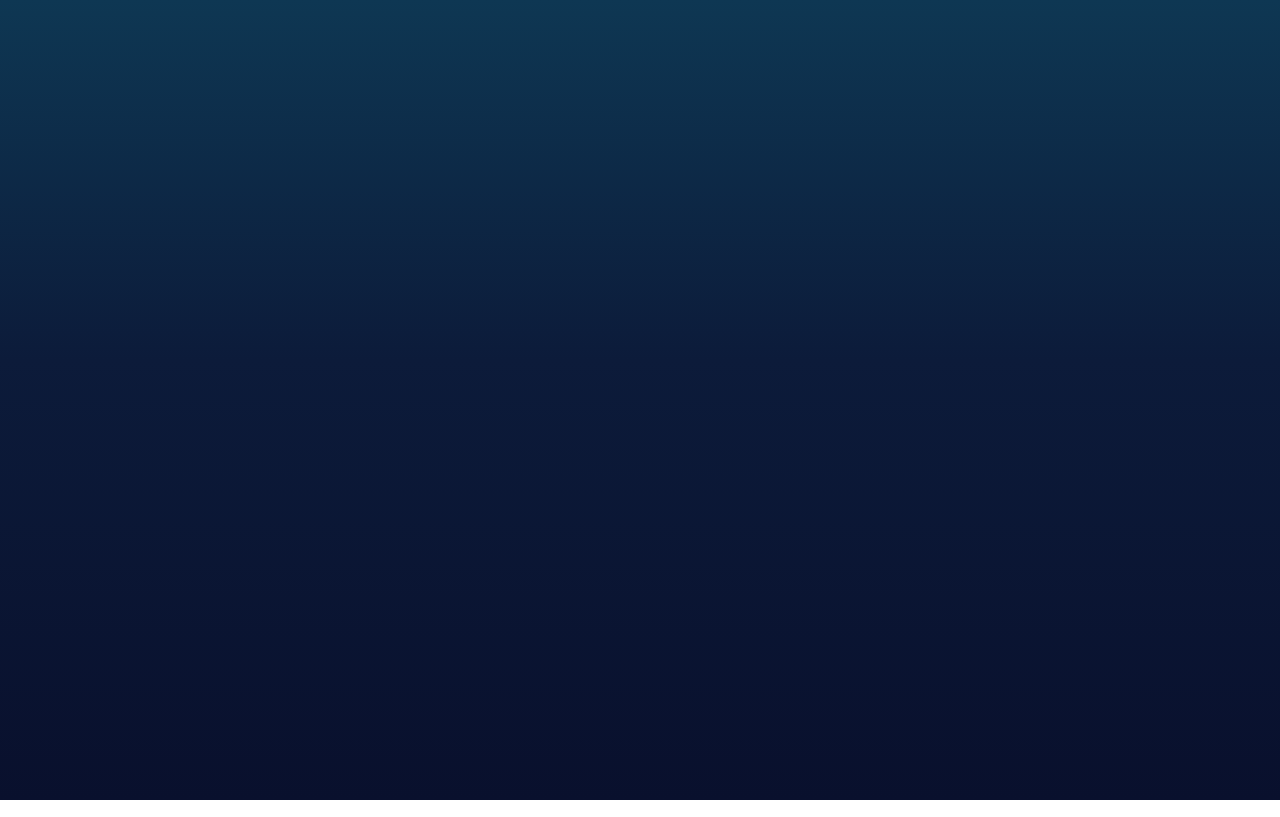
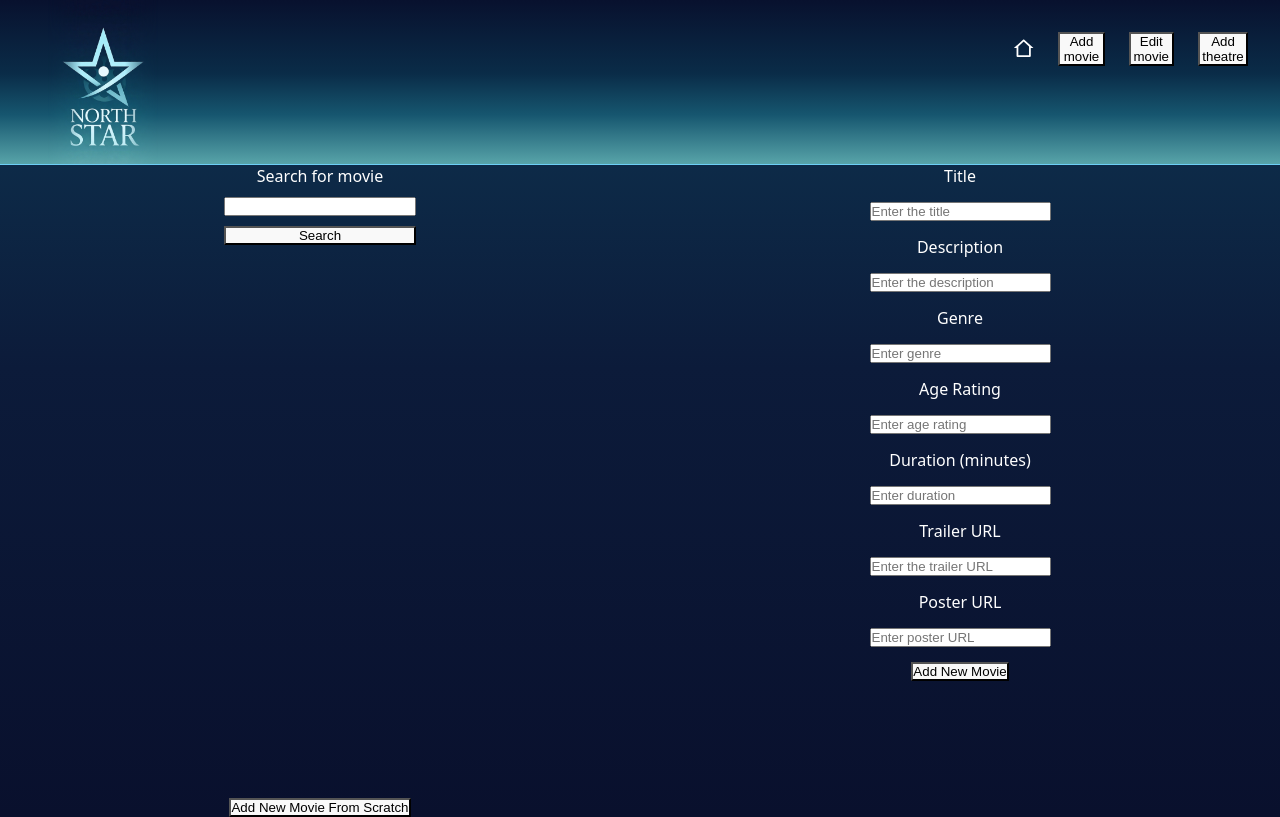
Before and after one commit to movie-theater-app/staff-frontend, a React (Vite) app: page /add-movie in a window 1280 px wide. Before the commit this address had no page. Built offline with nearby package versions, Linux system fonts and the light colour scheme.

Commit message:
Add movie page added without scheduling

```diff
--- a/package.json
+++ b/package.json
@@ -11,6 +11,7 @@
   },
   "dependencies": {
     "react": "^19.1.1",
+    "react-datepicker": "^8.8.0",
     "react-dom": "^19.1.1",
     "react-icons": "^5.5.0",
     "react-router-dom": "^7.9.5"
--- a/src/App.jsx
+++ b/src/App.jsx
@@ -3,6 +3,7 @@ import { BrowserRouter as Router, Routes, Route } from "react-router-dom";
 import './CSS/App.css';
 import StaffDashboard from "./pages/StaffDashboard";
 import AddTheatre from './pages/AddTheatre';
+import AddMovie from "./pages/AddMovie.jsx";
 
 function App() {
 
@@ -10,6 +11,7 @@ function App() {
     <Routes>
       <Route path="/" element={<StaffDashboard />} />
       <Route path="/add-theatre" element={<AddTheatre />} />
+      <Route path="/add-movie" element={<AddMovie />} />
 
     </Routes>
   )
--- /dev/null
+++ b/src/api-logic/addMovieApi.jsx
@@ -0,0 +1,49 @@
+const BASE_URL = "http://localhost:3000/api/movie";
+
+export async function searchTMDBMovie(query){
+    try {
+        const response = await fetch(`${BASE_URL}/tmdb/search?query=${query}`);
+
+        if(!response.ok){
+            throw new Error("Failed to fetch tmdb movie list for this movie search");
+        }
+        return await response.json();
+    } catch (error) {
+        console.error(error);
+        return "There was an error fetching movie";
+    }
+}
+
+export async function getTMDBMovieByID(movieID) {
+    try {
+        const response = await fetch(`${BASE_URL}/tmdb/search/${movieID}`);
+
+        if(!response.ok){
+            throw new Error("Failed to fetch tmdb get movie by ID");
+        }
+        return await response.json();
+    } catch (error) {
+        console.error(error);
+        return "There was an error importing the movie";
+    }
+}
+
+export async function importMovie(movieData) {
+    try {
+        const response = await fetch(`${BASE_URL}/import`, {
+            method: "POST",
+            headers: {
+                'Content-Type': 'application/json',
+            },
+            body: JSON.stringify(movieData),
+        });
+
+        if(!response.ok){
+            throw new Error("Failed to import movie to the database");
+        }
+        return await response.json();
+    } catch (error) {
+        console.error(error);
+        return "There was an error importing the movie";
+    }
+}
--- /dev/null
+++ b/src/components/AddMovieForm.jsx
@@ -0,0 +1,128 @@
+import React, {useEffect} from 'react';
+import {importMovie} from "../api-logic/addMovieApi.jsx";
+
+function AddMovieForm({movieData}) {
+
+    const [id, setId] = React.useState('');
+    const [title, setTitle] = React.useState('');
+    const [description, setDescription] = React.useState('');
+    const [trailer, setTrailer] = React.useState('');
+    const [genre, setGenre] = React.useState('');
+    const [duration, setDuration] = React.useState('');
+    const [poster, setPoster] = React.useState('');
+    const [ageRating, setAgeRating] = React.useState('');
+    async function formHandler(e) {
+        e.preventDefault();
+        const movie = {
+            id,
+            title,
+            description,
+            trailer_url: trailer,
+            genre,
+            duration_minutes: duration,
+            poster_url: poster,
+            age_rating: ageRating };
+        await importMovie(movie);
+        console.log(movie);
+    }
+
+    useEffect(() => {
+        setId( movieData.id || '');
+        setTitle(movieData.title || '');
+        setDescription(movieData.description || '');
+        setTrailer(movieData.trailer_url || '');
+        setGenre(movieData.genre || '');
+        setDuration(movieData.duration_minutes || '');
+        setPoster(movieData.poster_url || '');
+        setAgeRating(movieData.age_rating || '');
+        console.log(movieData.id);
+        console.log(movieData.title || '');
+    }, [movieData])
+
+    return (
+        <div style={{
+            color: 'white',
+        }}>
+
+            <form onSubmit={formHandler} style={{
+                display: 'flex',
+                flexDirection: 'column',
+                alignItems: 'center',
+                gap: '15px',
+            }}>
+                <label htmlFor="titleInput">Title</label>
+                <input type="text" id="titleInput" placeholder={"Enter the title"} name="title" value={title} onChange={(e) => setTitle(e.target.value)} required/>
+
+                <label htmlFor="descriptionInput">Description</label>
+                <input
+                    type="text"
+                    id="descriptionInput"
+                    name="description"
+                    placeholder="Enter the description"
+                    value={description}
+                    onChange={e => setDescription(e.target.value)}
+                    required
+                />
+
+                <label htmlFor="genreInput">Genre</label>
+                <input
+                    type="text"
+                    id="genreInput"
+                    name="genre"
+                    placeholder="Enter genre"
+                    value={genre}
+                    onChange={e => setGenre(e.target.value)}
+                />
+
+                <label htmlFor="ageRatingInput">Age Rating</label>
+                <input
+                    type="text"
+                    id="ageRatingInput"
+                    name="ageRating"
+                    placeholder="Enter age rating"
+                    value={ageRating}
+                    onChange={e => setAgeRating(e.target.value)}
+                />
+
+                <label htmlFor="durationInput">Duration (minutes)</label>
+                <input
+                    type="number"
+                    id="durationInput"
+                    name="duration"
+                    placeholder="Enter duration"
+                    value={duration}
+                    onChange={e => setDuration(e.target.value)}
+                />
+
+
+                <label htmlFor="trailerInput">Trailer URL</label>
+                <input
+                    type="text"
+                    id="trailerInput"
+                    name="trailer"
+                    placeholder="Enter the trailer URL"
+                    value={trailer}
+                    onChange={e => setTrailer(e.target.value)}
+                />
+
+
+
+                <label htmlFor="posterInput">Poster URL</label>
+                <input
+                    type="text"
+                    id="posterInput"
+                    name="poster"
+                    placeholder="Enter poster URL"
+                    value={poster}
+                    onChange={e => setPoster(e.target.value)}
+                />
+
+
+
+                <button type="submit">Add New Movie</button>
+            </form>
+        </div>
+    );
+}
+
+export default AddMovieForm;
--- /dev/null
+++ b/src/pages/AddMovie.jsx
@@ -0,0 +1,98 @@
+import React, {useEffect} from 'react';
+import NavBar from '../components/NavBar';
+import {getTMDBMovieByID, searchTMDBMovie} from "../api-logic/addMovieApi.jsx";
+import AddMovieForm from '../components/AddMovieForm';
+
+
+function AddMovie() {
+
+    const [movieToSearch, setMovieToSearch] = React.useState('');
+    const [movieList, setMovieList] = React.useState([]);
+    const [movieData, setMovieData] = React.useState([]);
+
+
+    async function handleMovieSearch () {
+        try{
+            const response = await searchTMDBMovie(movieToSearch);
+
+            setMovieList(response);
+        } catch(error){
+            console.log(error);
+        }
+    }
+
+    async function handleGetMovieByID (movieId) {
+        try{
+            const response = await getTMDBMovieByID(movieId);
+
+            setMovieData(response);
+        } catch(error){
+            console.log(error);
+        }
+    }
+
+    return (
+        <div>
+            <NavBar showLinks={true}/>
+            <div style={{
+                display: 'flex',
+                flexDirection: 'row',
+                width: '100%',
+            }}>
+                <div className="search-movie-div" style={{
+                    flex: '1',
+                }}>
+                    <div className="search-input-div" style={{
+                        display: 'flex',
+                        flexDirection: 'column',
+                        justifyContent: 'space-between',
+                        alignItems: 'center',
+                        gap: '10px',
+                        color: 'white',
+                    }}>
+                        <label htmlFor="movieToSearchInput" > Search for movie </label>
+                        <input id="movieToSearchInput"onChange={e => setMovieToSearch(e.target.value)} value={movieToSearch} style={{width: '30%',}} />
+                        <button style={{width: '30%',}}onClick={handleMovieSearch}>Search</button>
+                    </div>
+                    <ul style={{
+                        display: 'flex',
+                        justifyContent: 'start',
+                        alignItems: 'center',
+                        flexDirection: 'column',
+                        height: '500px',
+                        overflowY: 'scroll',
+                        marginTop: '50px',
+                    }}>
+                        {movieList.map((movie) => {
+                            return <li key={movie.id} className="movie" style={
+                                {
+                                    display: "flex",
+                                    justifyContent: "space-between",
+                                    color: "white",
+                                    gap: '30px',
+                                    padding: '10px',
+                                    alignItems: "center",
+                                    width: '85%',
+                                }}>
+                                <img src={movie.posterPath}/>
+                                <p>{movie.title}</p>
+                                <p>{movie.releaseDate}</p>
+                                <button onClick={() => handleGetMovieByID(movie.id)} style={{width: '115px', height:'60px'}}>Add new movie</button>
+                            </li>
+                        })}
+                    </ul>
+                    <button onClick={() => setMovieData('')}>Add New Movie From Scratch</button>
+                </div>
+                <div style={{
+                    flex: '1',
+                }}>
+                    <AddMovieForm movieData={movieData}/>
+                </div>
+            </div>
+
+
+        </div>
+    );
+}
+
+export default AddMovie;
--- a/src/pages/StaffDashboard.jsx
+++ b/src/pages/StaffDashboard.jsx
@@ -16,7 +16,9 @@ export default function StaffDashboard() {
         <h2 style={{marginTop: "5rem"}}>What would you like to do?</h2>
 
         <div className="button-container">
-          <button className="button">Add movie</button>
+          <button className="button" onClick={() => navigate("/add-movie")}>
+              Add movie
+          </button>
           <button className="button">Edit movie</button>
           <button className="button" onClick={() => navigate("/add-theatre")}>
             Add theatre
```
Also changed, not shown: 1 other file (tests, documents, lock files or other folders).
